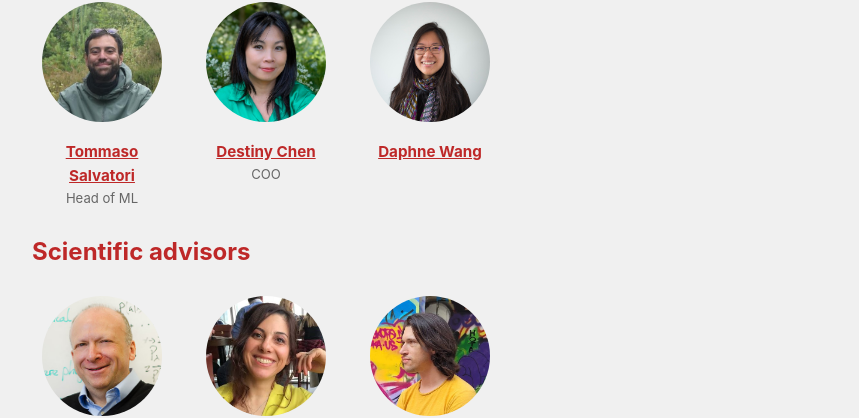
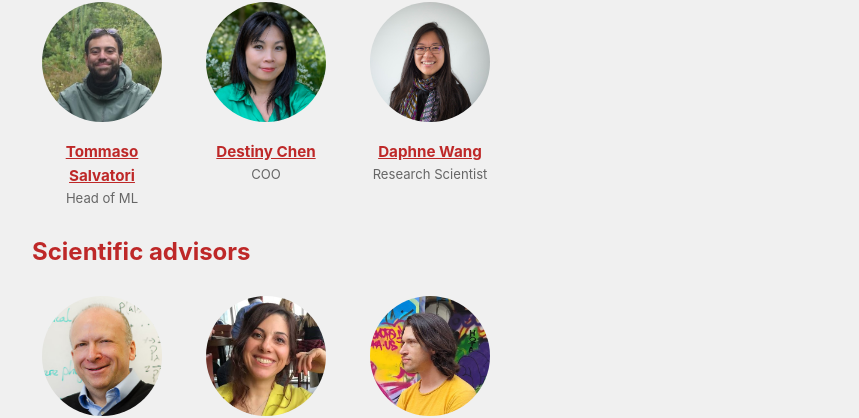
Before and after one commit to relational-intelligence/relational-intelligence.github.io, a Jekyll site: the page built from people.md, in a window 1280 px wide. Shown: the part 893-1311 px from the top of the page, without its empty margins (208-1067 px from the left). Built offline with Jekyll 4.4.1, drawn with Linux system fonts in a browser that asks for light colours.

Commit message:
Add Research Scientist title for Daphne
Co-Authored-By: Claude Opus 5.5 <noreply@anthropic.com>
Claude-Session: https://claude.ai/code/session_0133tPMBmmqBzyv76Yxo8pYH

```diff
--- a/people.md
+++ b/people.md
@@ -90,6 +90,7 @@ In the process we developed open source software: [lambeq](https://github.com/Qu
       <img src="pictures/daphne.jpg" alt="Daphne Wang">
     </a>
     <a href="https://wangdaphne.github.io/" class="name">Daphne Wang</a>
+    <span class="role">Research Scientist</span>
   </div>
 </div>
 
```
